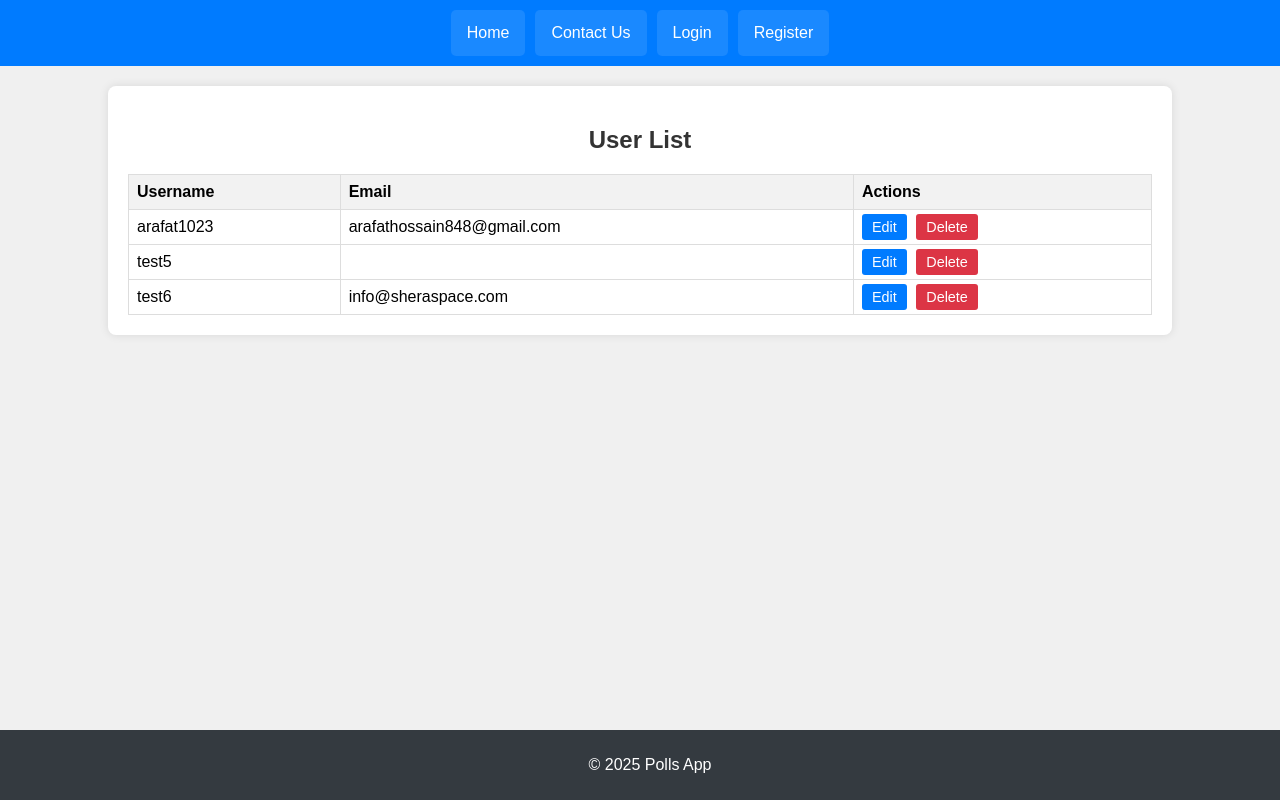
After one commit to arafat1023/django-class, a Django app: template polls/templates/polls/user_list.html in a window 1280 px wide. The commit adds this page. Run offline with Django 5.2, Linux system fonts and the light colour scheme; the template is opened without the code that fills it: values that come from a table or form of the project are taken from there, others are empty; data comes from the database, SQL or seed files in the repository.

Commit message:
feat: add user list update, delete form

```diff
--- a/polls/templates/polls/base.html
+++ b/polls/templates/polls/base.html
@@ -79,6 +79,7 @@
             <li style="float: left;"><a href="{% url 'polls:contact_us' %}" style="display: block; color: white; text-align: center; padding: 14px 16px; text-decoration: none; border-radius: 5px; margin: 0 5px; background-color: rgba(255, 255, 255, 0.1);">Contact Us</a></li>
             {% if user.is_authenticated %}
                 <li style="float: left;"><a href="{% url 'polls:profile' %}" style="display: block; color: white; text-align: center; padding: 14px 16px; text-decoration: none; border-radius: 5px; margin: 0 5px; background-color: rgba(255, 255, 255, 0.1);">Profile</a></li>
+                <li style="float: left;"><a href="{% url 'polls:user_list' %}" style="display: block; color: white; text-align: center; padding: 14px 16px; text-decoration: none; border-radius: 5px; margin: 0 5px; background-color: rgba(255, 255, 255, 0.1);">User List</a></li>
                <li style="float: left;">
                    <form method="post" action="{% url 'logout' %}">
                         {% csrf_token %}
--- /dev/null
+++ b/polls/templates/polls/user_list.html
@@ -0,0 +1,39 @@
+{% extends 'polls/base.html' %}
+
+{% block title %}User List{% endblock %}
+
+{% block content %}
+    <h2 style="color: #333; text-align: center; margin-bottom: 20px;">User List</h2>
+    {% if messages %}
+        <ul class="messages" style="list-style-type: none; padding: 0;">
+            {% for message in messages %}
+                <li{% if message.tags %} class="{{ message.tags }}"{% endif %} style="background-color: #d4edda; color: #155724; padding: 10px; margin-bottom: 10px; border-radius: 5px;">{{ message }}</li>
+            {% endfor %}
+        </ul>
+    {% endif %}
+    <table style="width: 100%; border-collapse: collapse;">
+        <thead style="background-color: #f2f2f2;">
+            <tr>
+                <th style="padding: 8px; border: 1px solid #ddd; text-align: left;">Username</th>
+                <th style="padding: 8px; border: 1px solid #ddd; text-align: left;">Email</th>
+                <th style="padding: 8px; border: 1px solid #ddd; text-align: left;">Actions</th>
+            </tr>
+        </thead>
+        <tbody>
+            {% for user in users %}
+                <tr style="border-bottom: 1px solid #ddd;">
+                    <td style="padding: 8px; border: 1px solid #ddd;">{{ user.username }}</td>
+                    <td style="padding: 8px; border: 1px solid #ddd;">{{ user.email }}</td>
+                    <td style="padding: 8px; border: 1px solid #ddd;">
+                        <a href="{% url 'polls:user_edit' user.id %}" style="background-color: #007bff; color: white; padding: 5px 10px; text-decoration: none; border-radius: 3px; font-size: 0.9em;">Edit</a>
+                        <a href="{% url 'polls:user_delete' user.id %}" style="background-color: #dc3545; color: white; padding: 5px 10px; text-decoration: none; border-radius: 3px; font-size: 0.9em; margin-left: 5px;">Delete</a>
+                    </td>
+                </tr>
+            {% empty %}
+                <tr>
+                    <td colspan="3" style="padding: 8px; border: 1px solid #ddd; text-align: center;">No users found.</td>
+                </tr>
+            {% endfor %}
+        </tbody>
+    </table>
+{% endblock %}
--- a/polls/urls.py
+++ b/polls/urls.py
@@ -16,4 +16,7 @@ urlpatterns = [
     path("contact/", views.contact_us, name="contact_us"),
     path("api/contact/submit/", views.contact_submit_api, name="contact_submit_api"),
     path("profile/", views.user_profile, name="profile"),
+    path('users/', views.user_list, name='user_list'),
+    path('users/edit/<int:pk>/', views.user_edit, name='user_edit'),
+    path('users/delete/<int:pk>/', views.user_delete, name='user_delete'),
 ]
```
Also changed, not shown: polls/templates/polls/user_delete_confirm.html (added, +16 -0 lines), polls/templates/polls/user_edit.html (added, +13 -0 lines), polls/views.py (+39 -0 lines).
